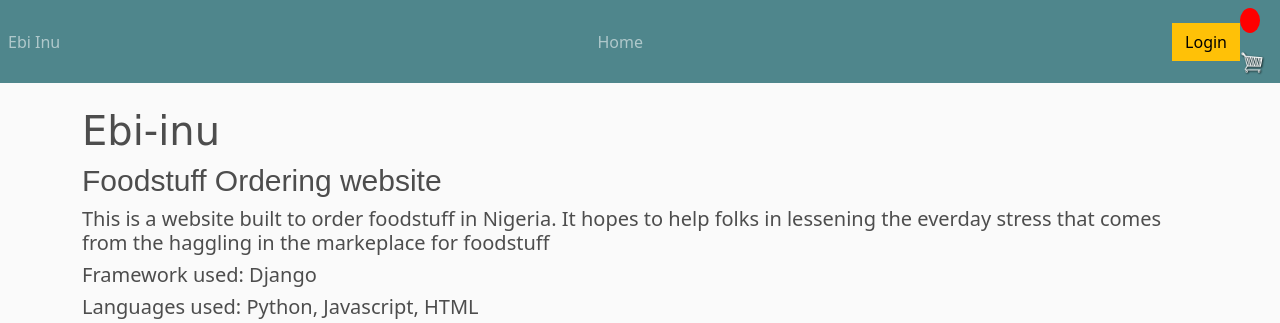
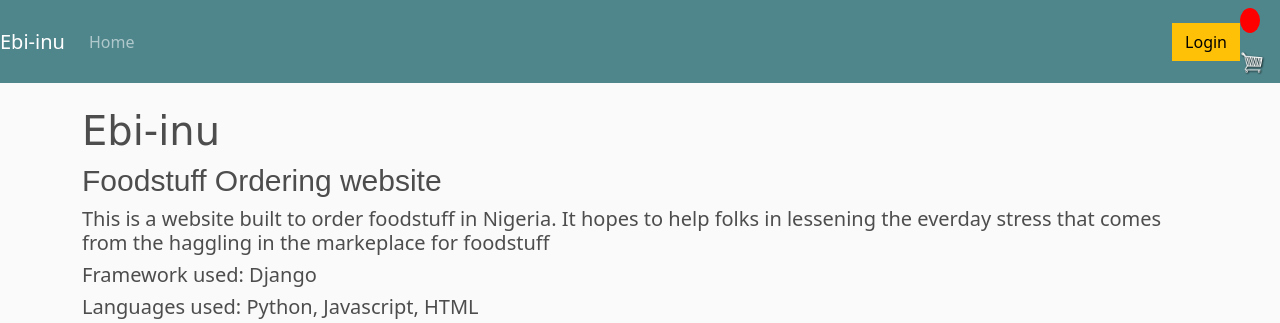
Before and after one commit to BeloveO/Ebiinu, a Django app: page /about/ in a window 1280 px wide. Shown: the top 323 px of the page. Run offline with Django 4.2, Linux system fonts and the light colour scheme.

Commit message:
Update about

```diff
--- a/ebi/templates/ebi/main.html
+++ b/ebi/templates/ebi/main.html
@@ -63,13 +63,7 @@
     </head>
     <body>
         <nav class="navbar navbar-expand-lg navbar-dark bg-dark">
-            <div class="collapse navbar-collapse" id="navbarSupportedContent">
-                <ul class="navbar-nav mr-auto">
-                    <li class="nav-item active">
-                        <a class="nav-link" href="{% url 'about' %}">Ebi Inu <span class="sr-only"></span></a>
-                    </li>
-                </ul>
-            </div>
+            <a class="navbar-brand" href="{% url 'about' %}">Ebi-inu</a>
             <div class="collapse navbar-collapse" id="navbarSupportedContent">
                 <ul class="navbar-nav mr-auto">
                     <li class="nav-item active">
```
